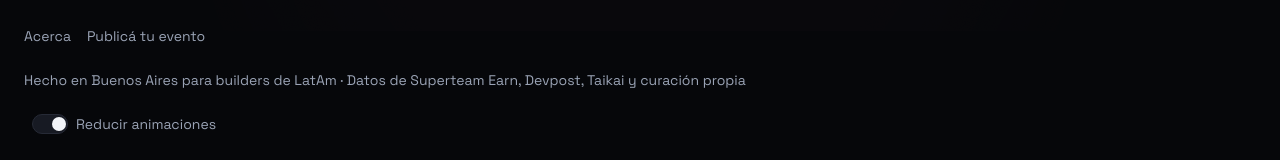
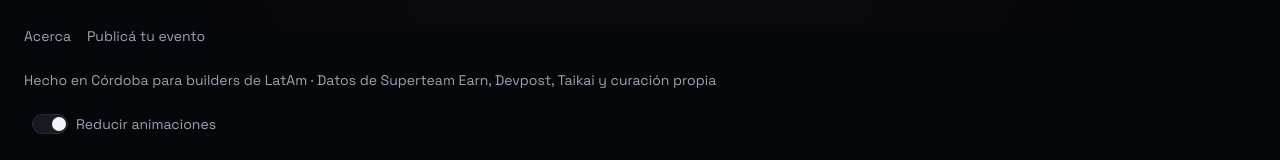
Before and after one commit to ulises-ASTRADA/condor-nest, a Next.js app: page / in a window 1280 px wide. Shown: the part 769-929 px from the top of the page. Built offline with nearby package versions, Linux system fonts and the light colour scheme; no server answers; the database is empty; a web font is replaced by a local one.

Commit message:
chore: Hecho en Córdoba

```diff
--- a/components/Footer.tsx
+++ b/components/Footer.tsx
@@ -11,7 +11,7 @@ export function Footer() {
             <Link className="min-h-tap inline-flex items-center hover:text-fg" href="/acerca">Acerca</Link>
             <Link className="min-h-tap inline-flex items-center hover:text-fg" href="/publicar">Publicá tu evento</Link>
           </nav>
-          <p>Hecho en Buenos Aires para builders de LatAm · Datos de Superteam Earn, Devpost, Taikai y curación propia</p>
+          <p>Hecho en Córdoba para builders de LatAm · Datos de Superteam Earn, Devpost, Taikai y curación propia</p>
           <ReduceMotionToggle />
         </div>
       </div>
```
Also changed, not shown: 1 other file (tests, documents, lock files or other folders).
